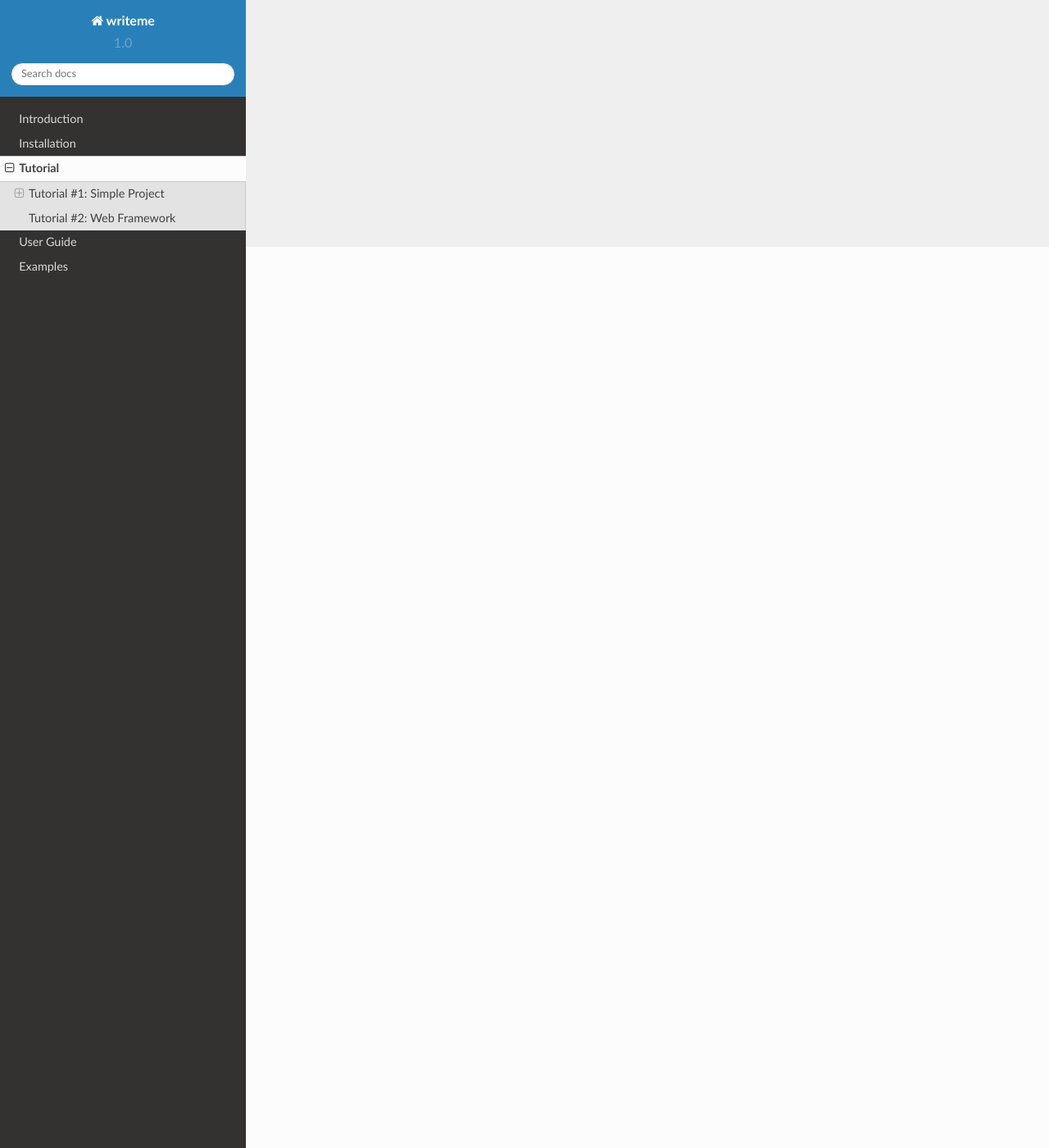
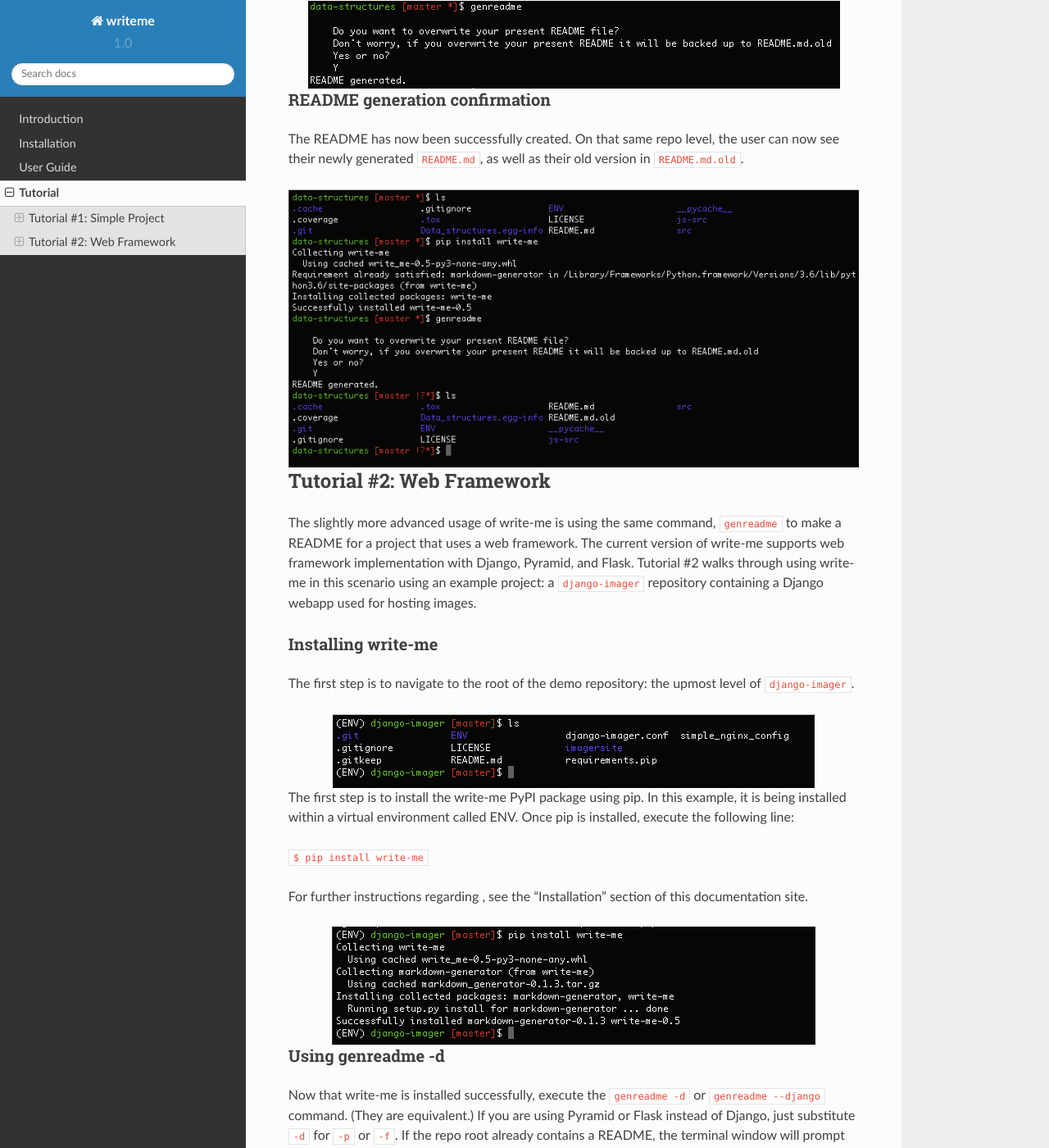
Before and after one commit to chelseadole/write-me, a Sphinx documentation site: the page built from docs/tutorial.rst, in a window 1280 px wide and 1400 px high, scrolled down 1099 px. Shown: the whole window at 82% size. Built offline with Sphinx 7.4.7 and the Read the Docs theme 2.0.0, drawn with Linux system fonts in a browser that asks for light colours; formulas are drawn with MathJax 3; some of the changed text lies outside the part shown.

Commit message:
adding new photos, tutorial number 2.

```diff
--- a/docs/examples.rst
+++ /dev/null
@@ -1,6 +0,0 @@
-Examples
-*********
-
-==============
-
-some examples go here
--- a/docs/index.rst
+++ b/docs/index.rst
@@ -15,6 +15,5 @@ Contents:
 
    intro
    installation
+   userguide
    tutorial
-   userguide
-   examples
--- a/docs/tutorial.rst
+++ b/docs/tutorial.rst
@@ -7,7 +7,13 @@ Tutorial #1: Simple Project
 The most simple usage of write-me is using the ``genreadme`` command to make a README for a simple project that is not a web application. Tutorial #1 walks through using write-me in this scenario using an example project: a ``data-structures`` repository containing data structures written in python and javascript, as well as configuration data.
 
 Installing write-me
--------------
+-------------------
+
+The first step is to navigate to the root of the demo repository: the upmost level of ``data-structures``.
+
+.. image:: tutorial_imgs/tutorial-1-step1.png
+    :align: center
+    :alt: Pip installation screenshot
 
 The first step is to install the write-me PyPI package using pip. Once pip is installed, execute the following line:
 
@@ -15,11 +21,71 @@ The first step is to install the write-me PyPI package using pip. Once pip is in
 
 For further instructions regarding , see the "Installation" section of this documentation site.
 
-.. image:: tutorial_imgs/tutorial-1-step1.png
+.. image:: tutorial_imgs/tutorial-1-step2.png
+    :align: center
+    :alt: Pip installation screenshot
+
+Using genreadme
+-------------------
+
+Now that write-me is installed successfully, execute the ``genreadme`` command. If the repo root already contains a README, the terminal window will prompt the user to confirm that the program can overwrite the old README, saving it as README.md.old.
+
+Once the command has been successfully run, the terminal will display the following message, containing an indication of success and user TODOs — content necessary for a robust README that can not be gathered from the reposory data.
+
+.. image:: tutorial_imgs/tutorial-1-step3.png
+    :align: center
+    :alt: Pip installation screenshot
+
+README generation confirmation
+--------------------------------
+
+The README has now been successfully created. On that same repo level, the user can now see their newly generated ``README.md``, as well as their old version in ``README.md.old``.
+
+.. image:: tutorial_imgs/tutorial-1-step4.png
     :align: center
     :alt: Pip installation screenshot
 
 
+Tutorial #2: Web Framework
+===========================
 
-Tutorial #2: Web Framework
-==============
+The slightly more advanced usage of write-me is using the same command, ``genreadme`` to make a README for a project that uses a web framework. The current version of write-me supports web framework implementation with Django, Pyramid, and Flask. Tutorial #2 walks through using write-me in this scenario using an example project: a ``django-imager`` repository containing a Django webapp used for hosting images.
+
+Installing write-me
+-------------------
+
+The first step is to navigate to the root of the demo repository: the upmost level of ``django-imager``.
+
+.. image:: tutorial_imgs/tutorial-2-step1.png
+    :align: center
+    :alt: Web framework top of directory screenshot
+
+The first step is to install the write-me PyPI package using pip. In this example, it is being installed within a virtual environment called ENV. Once pip is installed, execute the following line:
+
+``$ pip install write-me``
+
+For further instructions regarding , see the "Installation" section of this documentation site.
+
+.. image:: tutorial_imgs/tutorial-2-step2.png
+    :align: center
+    :alt: Web framework write-me tutorial installation
+
+Using genreadme -d
+-------------------
+
+Now that write-me is installed successfully, execute the ``genreadme -d`` or ``genreadme --django`` command. (They are equivalent.) If you are using Pyramid or Flask instead of Django, just substitute ``-d`` for ``-p`` or ``-f``. If the repo root already contains a README, the terminal window will prompt the user to confirm that the program can overwrite the old README, saving it as README.md.old.
+
+Once the command has been successfully run, the terminal will display the following message, containing an indication of success and user TODOs — content necessary for a robust README that can not be gathered from the reposory data.
+
+.. image:: tutorial_imgs/tutorial-2-step3.png
+    :align: center
+    :alt: Web framework write-me tutorial confirmation message
+
+README generation confirmation
+--------------------------------
+
+The README has now been successfully created. On that same repo level, the user can now see their newly generated ``README.md``, as well as their old version in ``README.md.old``.
+
+.. image:: tutorial_imgs/tutorial-2-step4.png
+    :align: center
+    :alt: Web framework write-me tutorial complete
```
Also changed, not shown: docs/tutorial_imgs/tutorial-2-step1.png (added), docs/tutorial_imgs/tutorial-2-step2.png (added), docs/tutorial_imgs/tutorial-2-step3.png (added), docs/tutorial_imgs/tutorial-2-step4.png (added).
